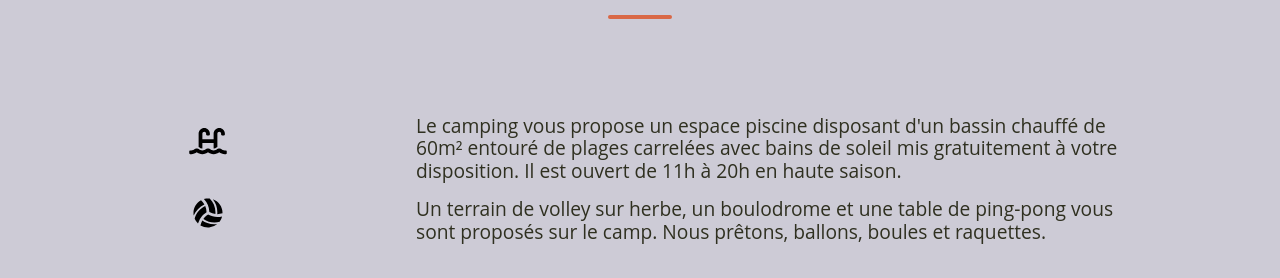
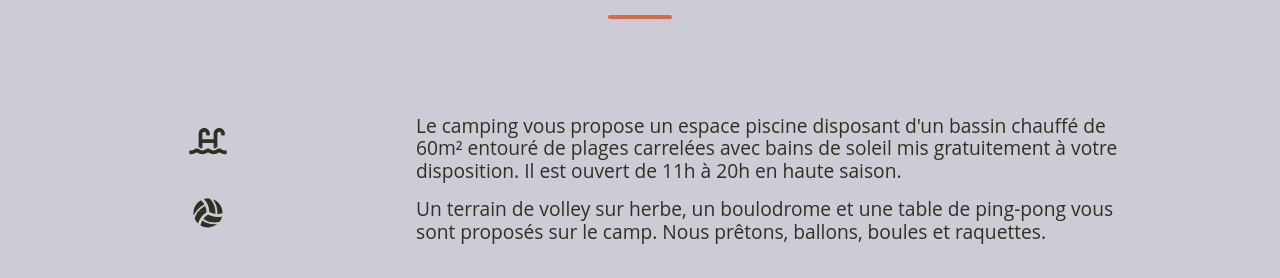
Before and after one commit to ChleaBourtoule/Viscos, a React (Vite) app: page /activities in a window 1280 px wide. Shown: the part 3340-3618 px from the top of the page. Built offline with nearby package versions, Linux system fonts and the light colour scheme.

Commit message:
color of Icons on Activities Page

```diff
--- a/src/style/_Activities.scss
+++ b/src/style/_Activities.scss
@@ -43,6 +43,7 @@
         &__logo {
           font-size: 30px;
           width: 25%;
+          color: $Dark-Green;
           @media only screen and (max-width: $Large) {
             margin-top: 5vh;
           }
```
